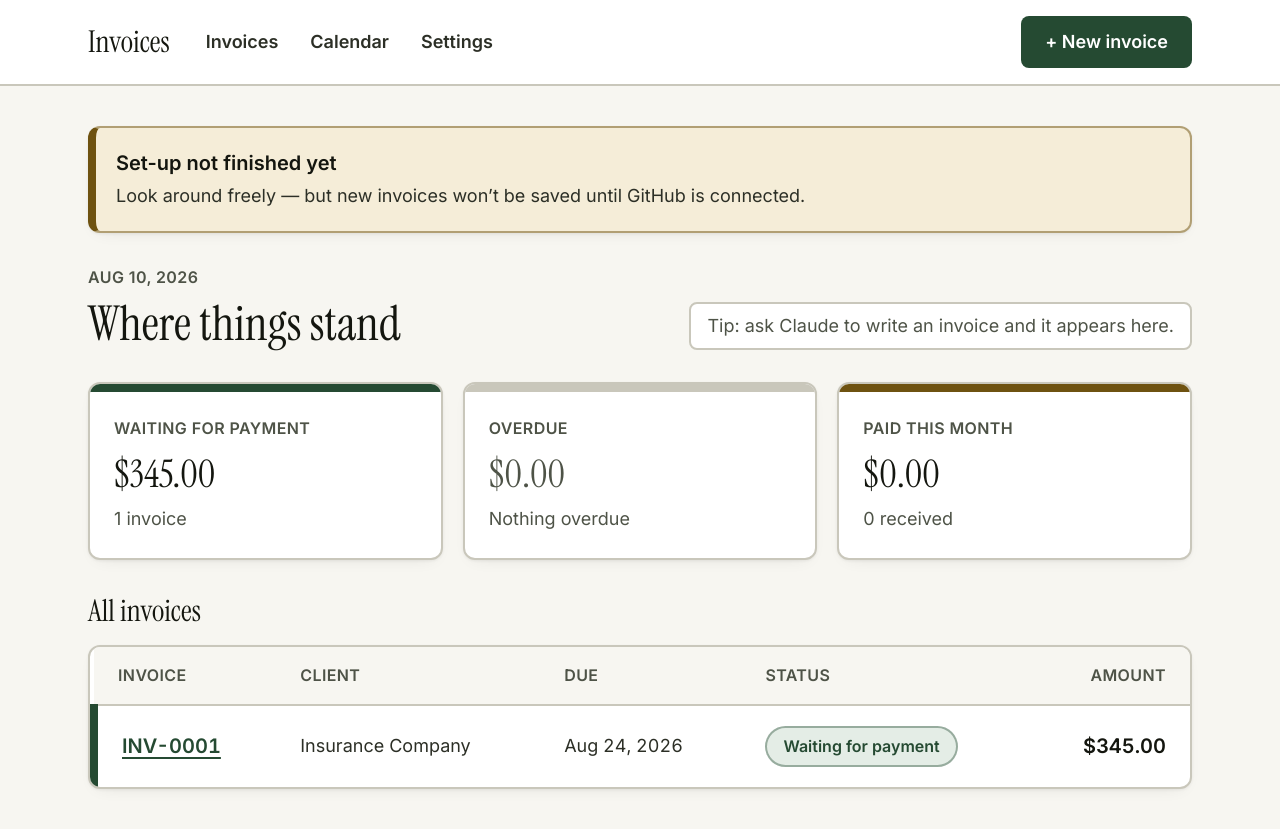
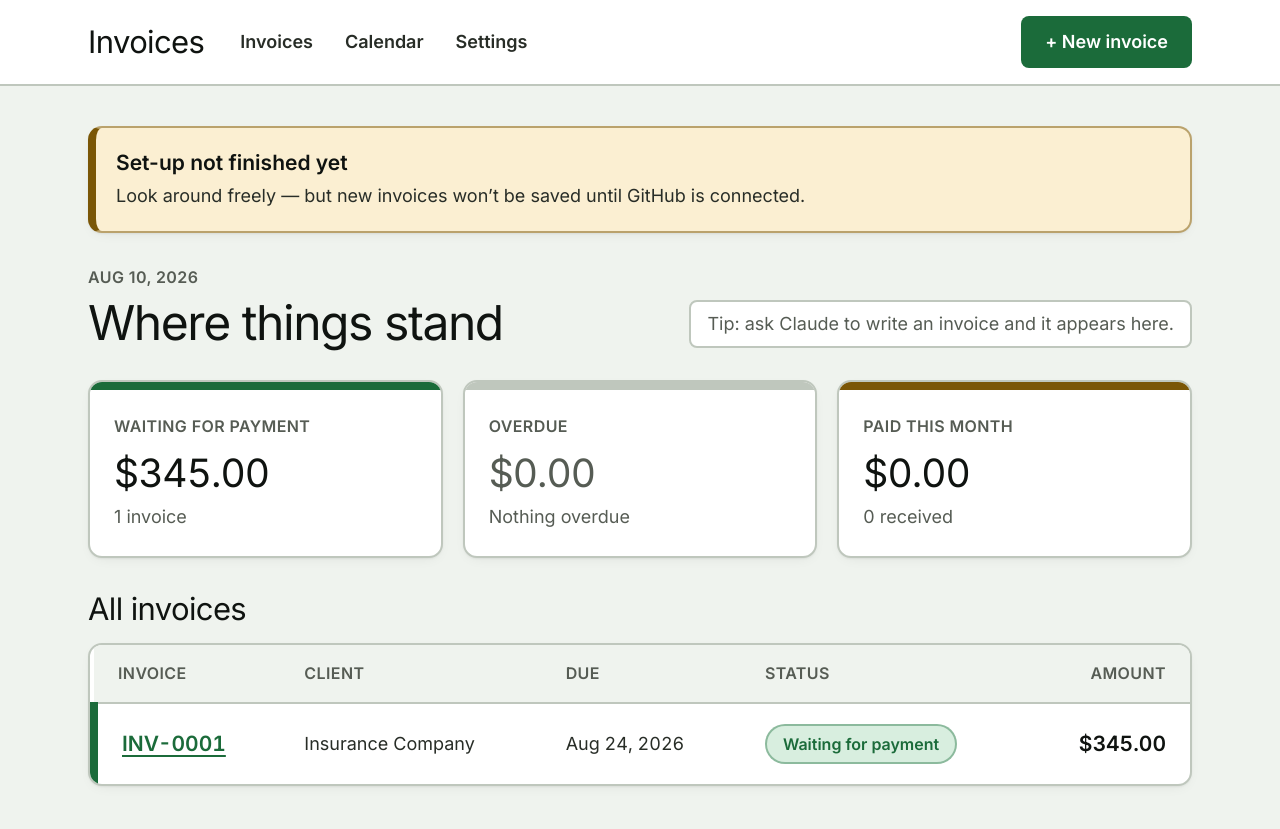
Before and after one commit to SacredRebel/invoice-template, a Next.js app: page / in a window 1280 px wide. Built offline with nearby package versions, Linux system fonts and the light colour scheme.

Commit message:
design: modern palette, single sans family, tighter display sizes

```diff
--- a/tailwind.config.ts
+++ b/tailwind.config.ts
@@ -1,49 +1,51 @@
 import type { Config } from "tailwindcss";
 
 /* ─────────────────────────────────────────────────────────────
-   PALETTE — chosen for high contrast and easy reading.
-   Every text colour here passes WCAG AA on its background,
-   and the body text passes AAA. Change a hex to restyle the app.
+   Built for easy reading. Every text colour passes WCAG AA on
+   its background; body text passes AAA. Change a hex to restyle.
    ───────────────────────────────────────────────────────────── */
 const config: Config = {
   content: ["./app/**/*.{ts,tsx}", "./components/**/*.{ts,tsx}"],
   theme: {
     extend: {
       colors: {
-        ink:    "#14160F",   // headings + body — near-black (AAA on white)
-        body:   "#2C2F26",   // long text
-        soft:   "#4E5347",   // secondary — still AA at 17px
-        paper:  "#F7F6F1",   // page background
-        card:   "#FFFFFF",   // panels
-        line:   "#C9C7BB",   // borders — deliberately visible
-        green:  "#254A32",   // PRIMARY. White text on this is AAA
-        green2: "#38684A",   // hover
-        mint:   "#E4EDE6",   // pale green fill
-        gold:   "#6E5210",   // PAID — dark enough to read on white
-        gold2:  "#F5EDD8",   // paid fill
-        red:    "#8A2B1B",   // OVERDUE
-        red2:   "#F8E4E0",   // overdue fill
+        ink:    "#0F1310",   // headings — near-black
+        body:   "#282D27",   // body text (AAA on paper and card)
+        soft:   "#565C54",   // secondary (AA at 16px+)
+        paper:  "#EFF3EE",   // page background — soft green-grey
+        card:   "#FFFFFF",
+        line:   "#BFC7BD",   // borders — visible on purpose
+        green:  "#1B6B3A",   // PRIMARY. White on this is AAA
+        green2: "#125129",   // hover / pressed
+        mint:   "#D8EEDF",   // pale green fill
+        gold:   "#7A5606",   // PAID
+        gold2:  "#FBEFD2",
+        red:    "#A32213",   // OVERDUE
+        red2:   "#FCE1DD",
+        blue:   "#17527E",   // reference / info
+        blue2:  "#DCEAF6",
       },
       fontFamily: {
-        display: ["Instrument Serif", "Georgia", "Times New Roman", "serif"],
-        sans:    ["Inter", "system-ui", "-apple-system", "Segoe UI", "sans-serif"],
+        /* One family, used at different weights. Cleaner and more legible
+           than mixing a serif in — and it looks more modern. */
+        sans: ["Inter", "system-ui", "-apple-system", "Segoe UI", "sans-serif"],
+        display: ["Inter", "system-ui", "sans-serif"],
       },
       fontSize: {
-        /* Deliberately large. Body text is 18px, never smaller than 16px. */
         xs:   ["15px", { lineHeight: "1.5" }],
         sm:   ["16px", { lineHeight: "1.55" }],
         base: ["18px", { lineHeight: "1.6" }],
-        lg:   ["20px", { lineHeight: "1.5" }],
-        xl:   ["24px", { lineHeight: "1.35" }],
-        "2xl":["30px", { lineHeight: "1.25" }],
-        "3xl":["38px", { lineHeight: "1.15" }],
-        "4xl":["48px", { lineHeight: "1.1" }],
+        lg:   ["21px", { lineHeight: "1.45" }],
+        xl:   ["25px", { lineHeight: "1.3",  letterSpacing: "-0.01em" }],
+        "2xl":["31px", { lineHeight: "1.2",  letterSpacing: "-0.02em" }],
+        "3xl":["39px", { lineHeight: "1.12", letterSpacing: "-0.025em" }],
+        "4xl":["48px", { lineHeight: "1.05", letterSpacing: "-0.03em" }],
       },
       boxShadow: {
-        panel: "0 1px 3px rgba(20,22,15,.06), 0 6px 18px -10px rgba(20,22,15,.12)",
-        lift:  "0 2px 6px rgba(20,22,15,.08), 0 20px 44px -20px rgba(20,22,15,.22)",
+        panel: "0 1px 2px rgba(15,19,16,.05), 0 4px 14px -6px rgba(15,19,16,.10)",
+        lift:  "0 2px 6px rgba(15,19,16,.07), 0 18px 40px -18px rgba(15,19,16,.20)",
       },
-      borderRadius: { xl2: "12px" },
+      borderRadius: { xl2: "14px" },
     },
   },
   plugins: [],
```
